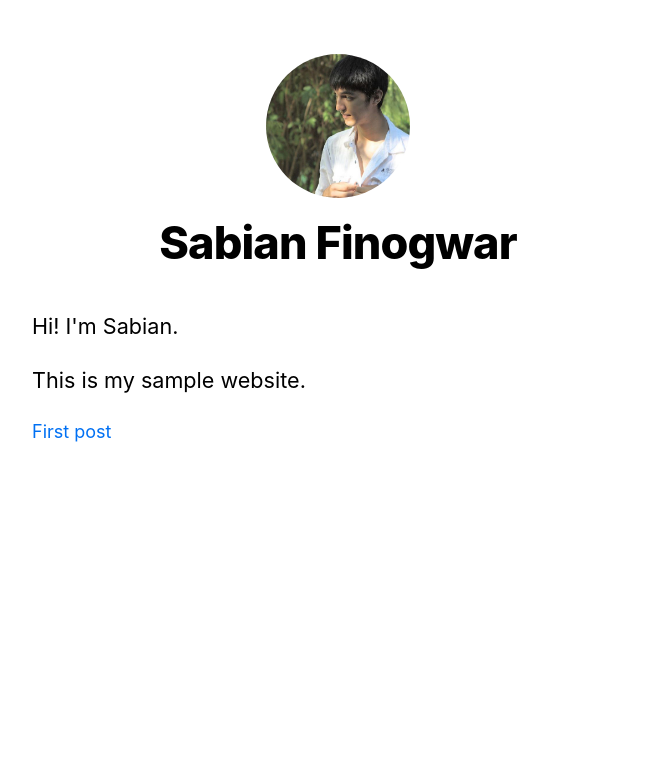
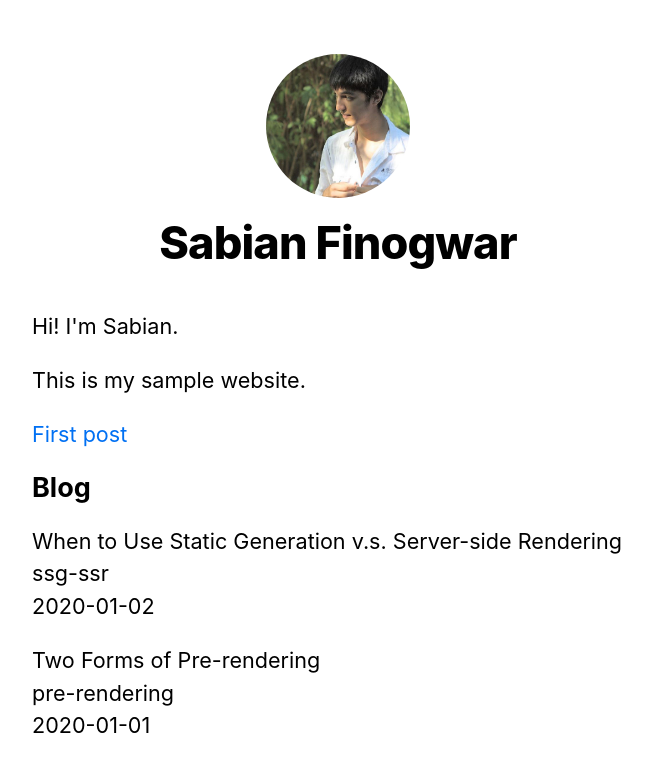
Before and after one commit to SabianF/nextjs-blog, a Next.js app: page / in a window 1280 px wide. Shown: the top 772 px of the page, without its empty margins (302-954 px from the left). Built offline with nearby package versions, Linux system fonts and the light colour scheme.

Commit message:
feat: loading static local data

```diff
--- a/lib/posts.js
+++ b/lib/posts.js
@@ -3,7 +3,7 @@
 import path from 'path';
 import matter from 'gray-matter';
 
-const postsDirectory = path.join(process.cwd(), 'posts');
+const postsDirectory = path.join(process.cwd(), 'md-posts');
 
 export function getSortedPostsData() {
   // Get file names under /posts
--- a/pages/index.js
+++ b/pages/index.js
@@ -4,8 +4,19 @@
 
 import Layout, { siteTitle } from '../components/layout';
 import utilStyles from '../styles/utils.module.css';
+import { getSortedPostsData } from '../lib/posts';
 
-export default function Home() {
+export async function getStaticProps() {
+  const allPostsData = getSortedPostsData();
+
+  return {
+    props: {
+      allPostsData,
+    },
+  };
+}
+
+export default function Home({ allPostsData }) {
   return (
     <Layout home>
       <Head>
@@ -16,8 +27,22 @@
         <p>
           This is my sample website.
         </p>
+        <Link href="/posts/first-post">First post</Link>
       </section>
-      <Link href="/posts/first-post">First post</Link>
+      <section className={`${utilStyles.headingMd} ${utilStyles.padding1px}`}>
+        <h2 className={utilStyles.headingLg}>Blog</h2>
+        <ul className={utilStyles.list}>
+          {allPostsData.map(({ id, date, title }) => (
+            <li className={utilStyles.listItem} key={id}>
+              {title}
+              <br />
+              {id}
+              <br />
+              {date}
+            </li>
+          ))}
+        </ul>
+      </section>
     </Layout>
   );
 }
```
